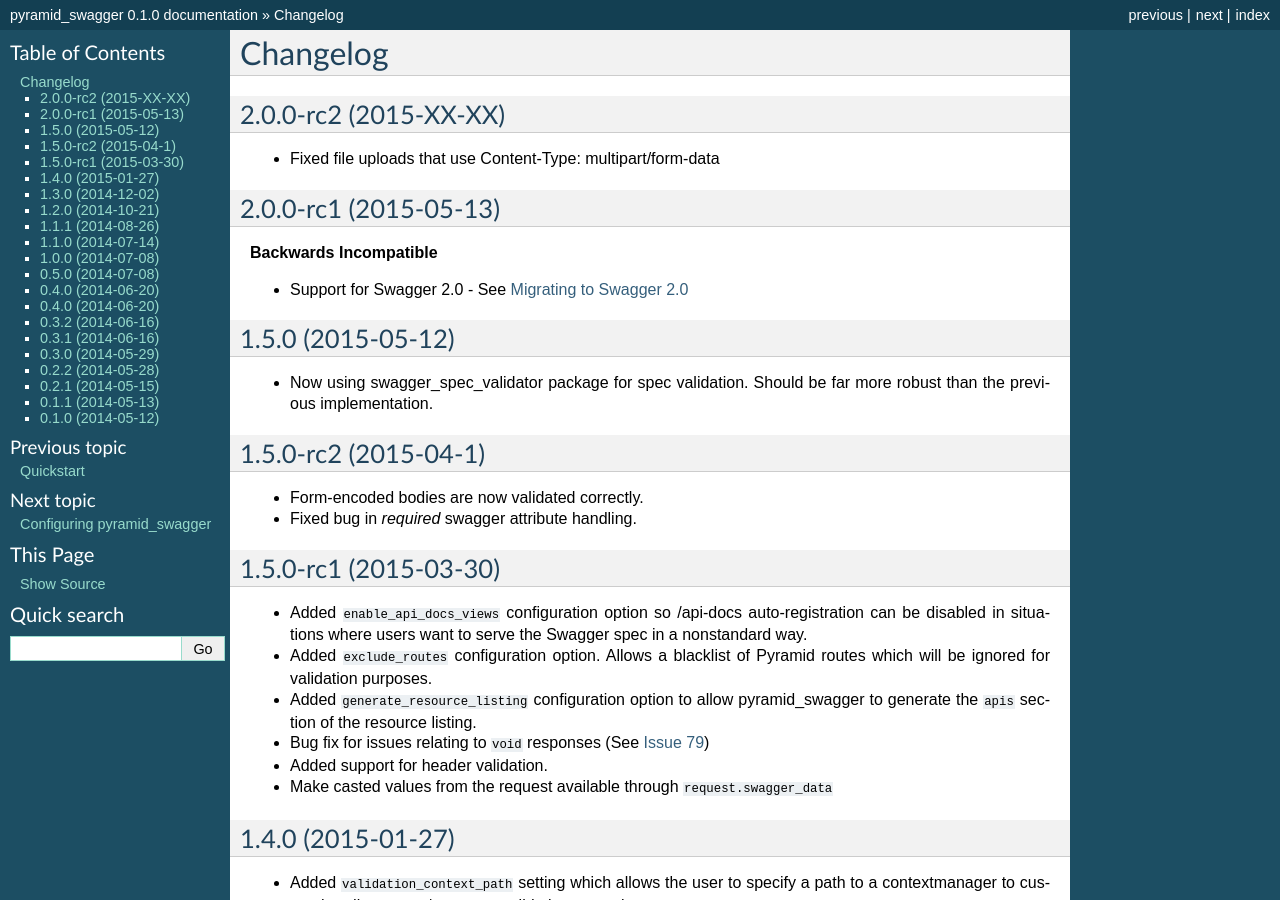
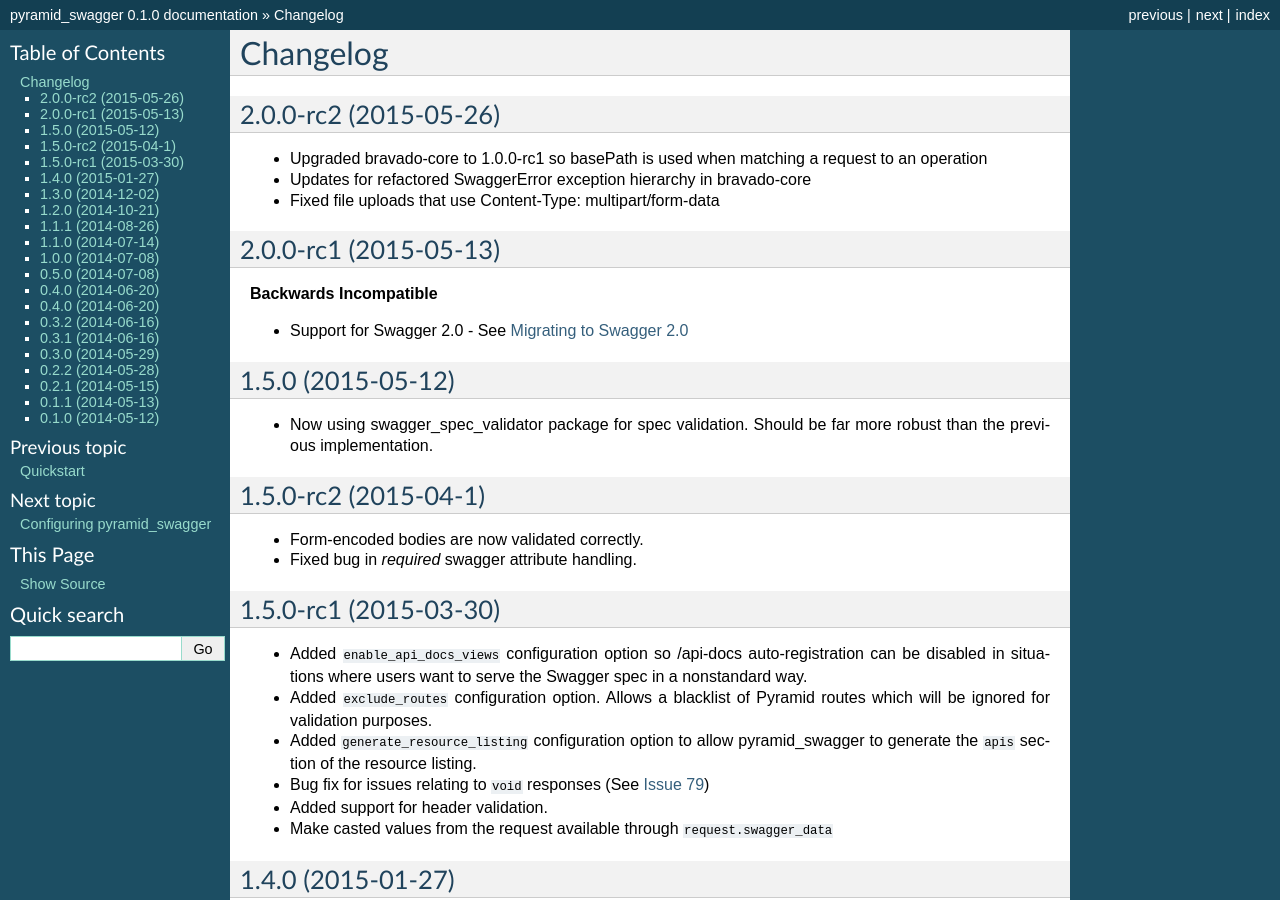
Before and after one commit to Yelp/pyramid_swagger, a Sphinx documentation site: the page built from docs/changelog.rst, in a window 1280 px wide and 900 px high. Built offline with Sphinx 7.4.7, drawn with Linux system fonts in a browser that asks for light colours.

Commit message:
Bump to 2.0.0-rc2

```diff
--- a/docs/changelog.rst
+++ b/docs/changelog.rst
@@ -1,9 +1,10 @@
 Changelog
 =========
 
-2.0.0-rc2 (2015-XX-XX)
+2.0.0-rc2 (2015-05-26)
 ++++++++++++++++++++++
-
+* Upgraded bravado-core to 1.0.0-rc1 so basePath is used when matching a request to an operation
+* Updates for refactored SwaggerError exception hierarchy in bravado-core
 * Fixed file uploads that use Content-Type: multipart/form-data
 
 2.0.0-rc1 (2015-05-13)
--- a/pyramid_swagger/__about__.py
+++ b/pyramid_swagger/__about__.py
@@ -13,7 +13,7 @@
 __summary__ = "Swagger tools for use in pyramid webapps"
 __uri__ = "https://github.com/striglia/pyramid_swagger"
 
-__version__ = "2.0.0-rc1"
+__version__ = "2.0.0-rc2"
 
 __author__ = "Scott Triglia"
 __email__ = "scott.triglia@gmail.com"
--- a/setup.py
+++ b/setup.py
@@ -36,14 +36,10 @@
         'Programming Language :: Python :: 3.4',
     ],
     keywords='pyramid swagger validation',
-
     packages=find_packages(exclude=["contrib", "docs", "tests*"]),
-    package_data={
-        'pyramid_swagger': ['pyramid_swagger/swagger_spec_schemas/v1.2/*'],
-    },
     include_package_data=True,
     install_requires=[
-        'bravado-core',
+        'bravado-core >= 1.0.0-rc1',
         'jsonschema',
         'pyramid',
         'simplejson',
```
